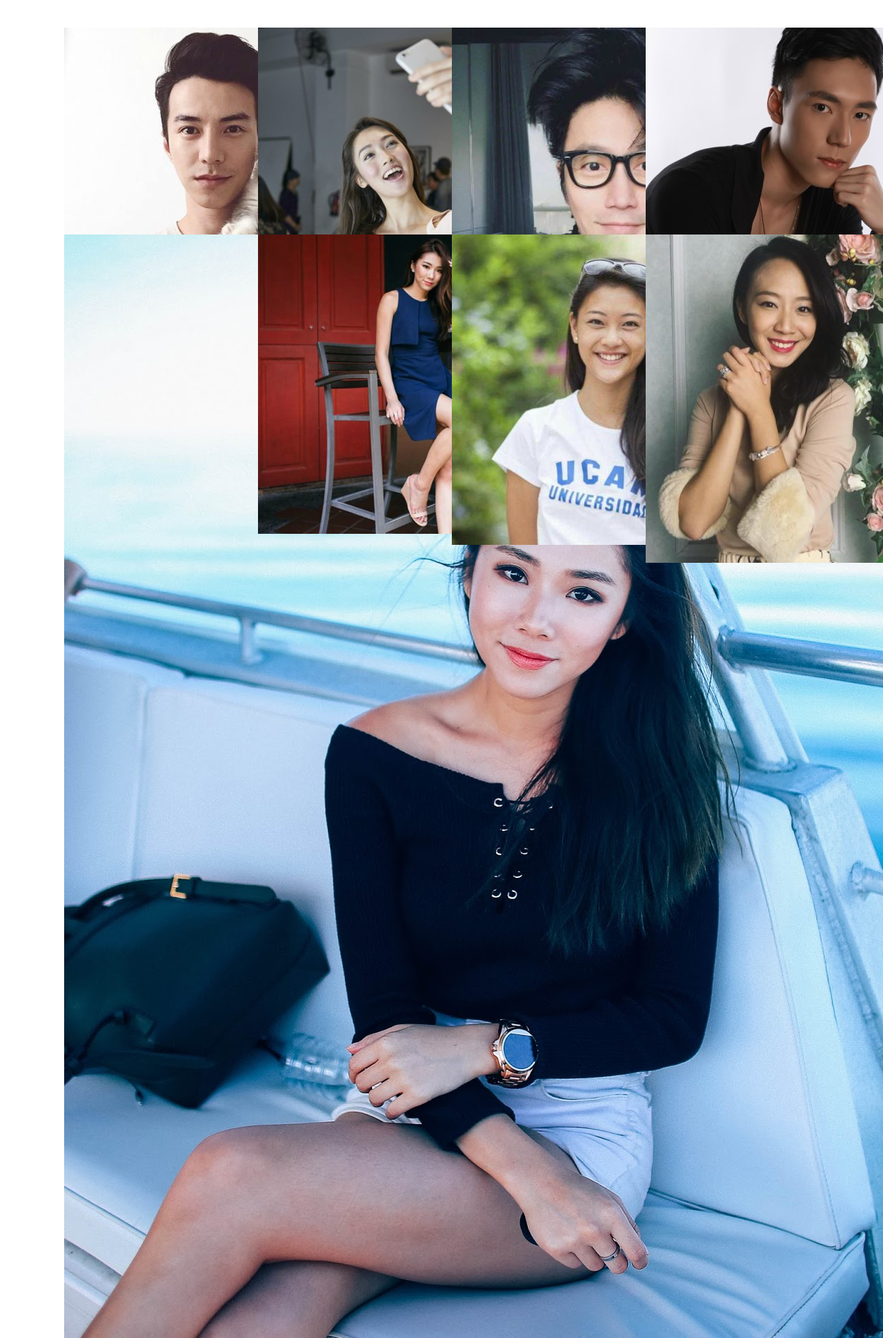
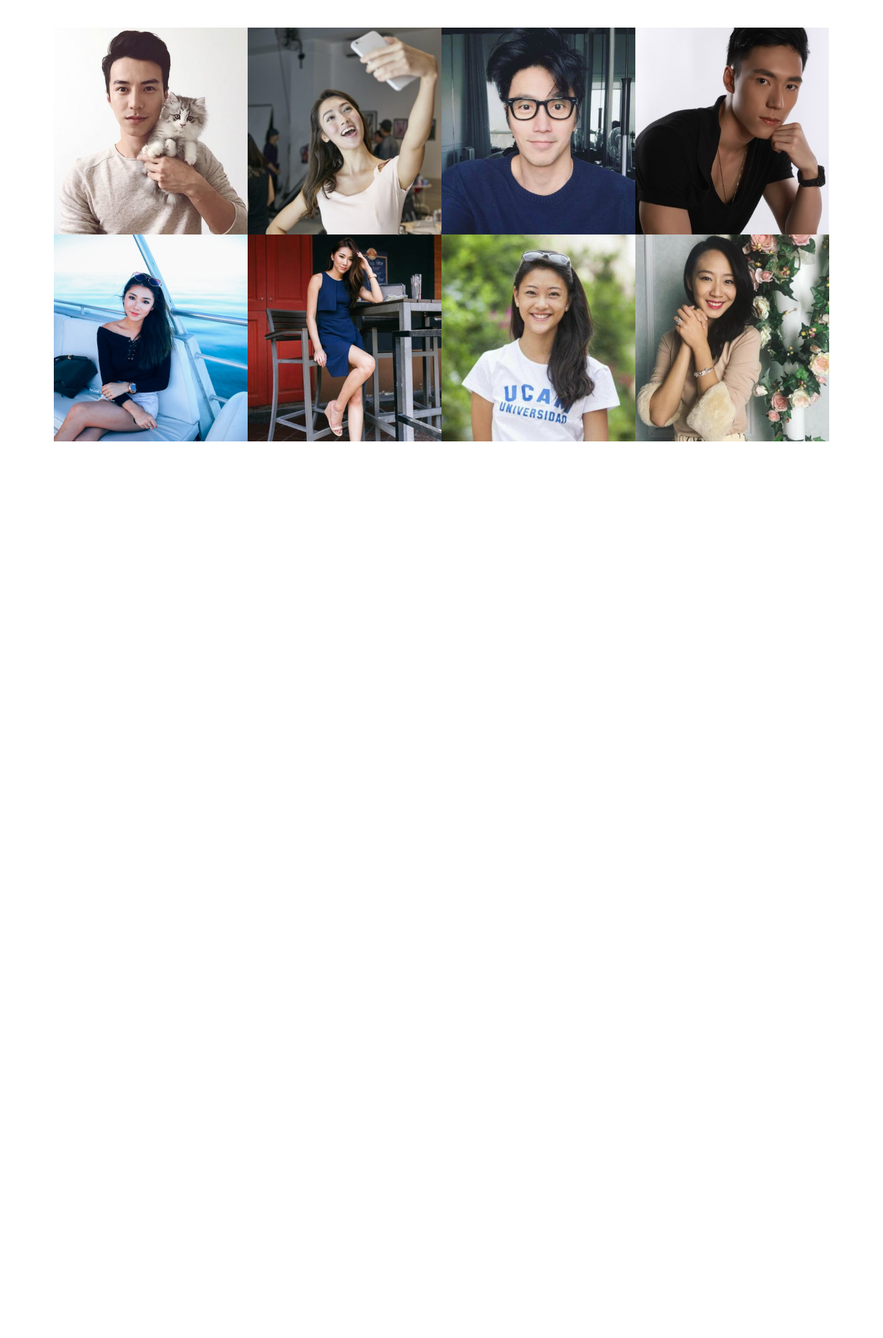
Before and after one commit to harristan/harristan.github.io, a Jekyll site: the page test.html, which Jekyll copies as it is, in a window 1280 px wide. Shown: the whole page at 69% size. Built offline with Jekyll 4.4.1, drawn with Linux system fonts in a browser that asks for light colours; after the commit the page ends 900 px from its top, so only the background shows below that.

Commit message:
Update test.html

```diff
--- a/test.html
+++ b/test.html
@@ -23,21 +23,20 @@
 
 
 
-   		<div class="container-fluid personalities">
+   	<div class="container-fluid personalities">
 	    	<div class="container">
 	    		<div class="row">
-					<div class="col-xs-6 col-md-3"><img src="./test-p1.jpg"></div>
-					<div class="col-xs-6 col-md-3"><img src="./test-p2.jpg"></div>
-					<div class="col-xs-6 col-md-3"><img src="./test-p3.jpg"></div>
-					<div class="col-xs-6 col-md-3"><img src="./test-p4.jpg"></div>
-					<div class="col-xs-6 col-md-3"><img src="./test-p5.jpg"></div>
-					<div class="col-xs-6 col-md-3"><img src="./test-p6.jpg"></div>
-					<div class="col-xs-6 col-md-3"><img src="./test-p7.jpg"></div>
-					<div class="col-xs-6 col-md-3"><img src="./test-p8.jpg"></div>
+					<div class="col-xs-6 col-md-3" style="background: url('./test-p1.jpg') no-repeat 50% 10%;background-size: cover"></div>
+					<div class="col-xs-6 col-md-3" style="background: url('./test-p2.jpg') no-repeat 50% 10%;background-size: cover"></div>
+					<div class="col-xs-6 col-md-3" style="background: url('./test-p3.jpg') no-repeat 50% 10%;background-size: cover"></div>
+					<div class="col-xs-6 col-md-3" style="background: url('./test-p4.jpg') no-repeat 50% 10%;background-size: cover"></div>
+					<div class="col-xs-6 col-md-3" style="background: url('./test-p5.jpg') no-repeat 50% 10%;background-size: cover"></div>
+					<div class="col-xs-6 col-md-3" style="background: url('./test-p6.jpg') no-repeat 50% 10%;background-size: cover"></div>
+					<div class="col-xs-6 col-md-3" style="background: url('./test-p7.jpg') no-repeat 50% 10%;background-size: cover"></div>
+					<div class="col-xs-6 col-md-3" style="background: url('./test-p8.jpg') no-repeat 50% 10%;background-size: cover"></div>
 		  		</div>
 	      	</div>
 	    </div>
 
-
   </body>
 </html>
```
